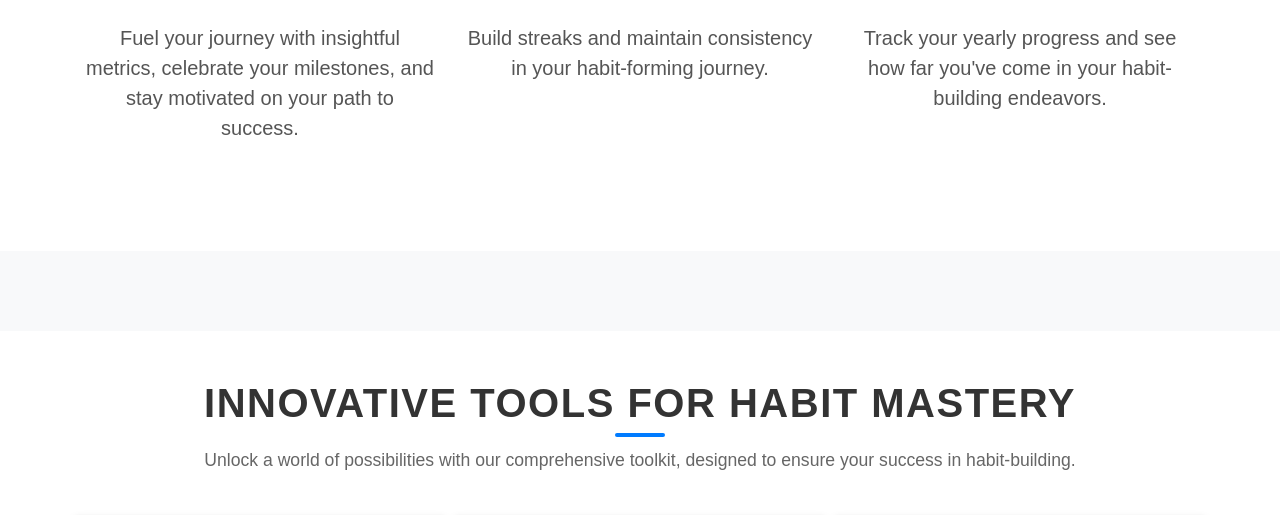
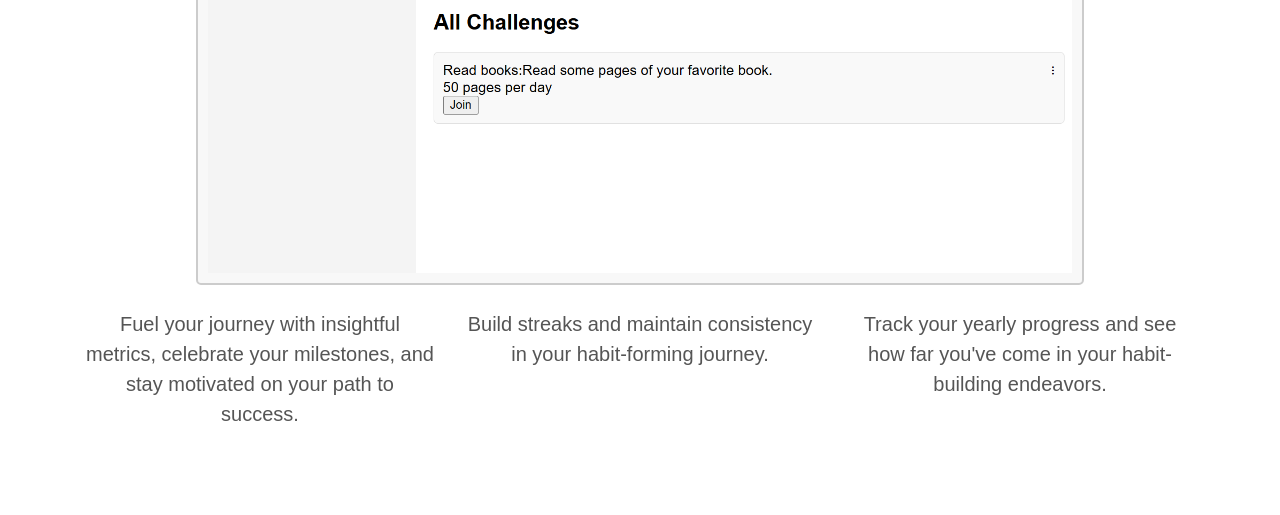
Before and after one commit to VictorAZ12/web-request-forum, a Flask app: page /index in a window 1280 px wide. Shown: the part 1841-2356 px from the top of the page. Run offline with Flask 3, Linux system fonts and the light colour scheme; some libraries are stand-ins or nearby versions.

Commit message:
Add example dashboard imag to homepage.

```diff
--- a/backend/app/templates/HabitNest.html
+++ b/backend/app/templates/HabitNest.html
@@ -84,7 +84,7 @@
                     <div class="container text-center">
                         <h2>Stay Empowered by Your Progress</h2>
                         <p>Scientific studies show that tracking your progress can significantly boost your chances of successfully building and maintaining habits.</p>
-                        <img src="../static/Profile_Image/Dashboarde.g..png" alt="Progress Image" class="progress-image mb-4">
+                        <img src="../static/Profile_Image/dashboard.png" alt="Progress Image" class="progress-image mb-4">
                         <div class="row">
                             <div class="col-md-4">
                                 <p>Fuel your journey with insightful metrics, celebrate your milestones, and stay motivated on your path to success.</p>
```
Also changed, not shown: backend/app/static/Profile_Image/dashboard.png (added).
